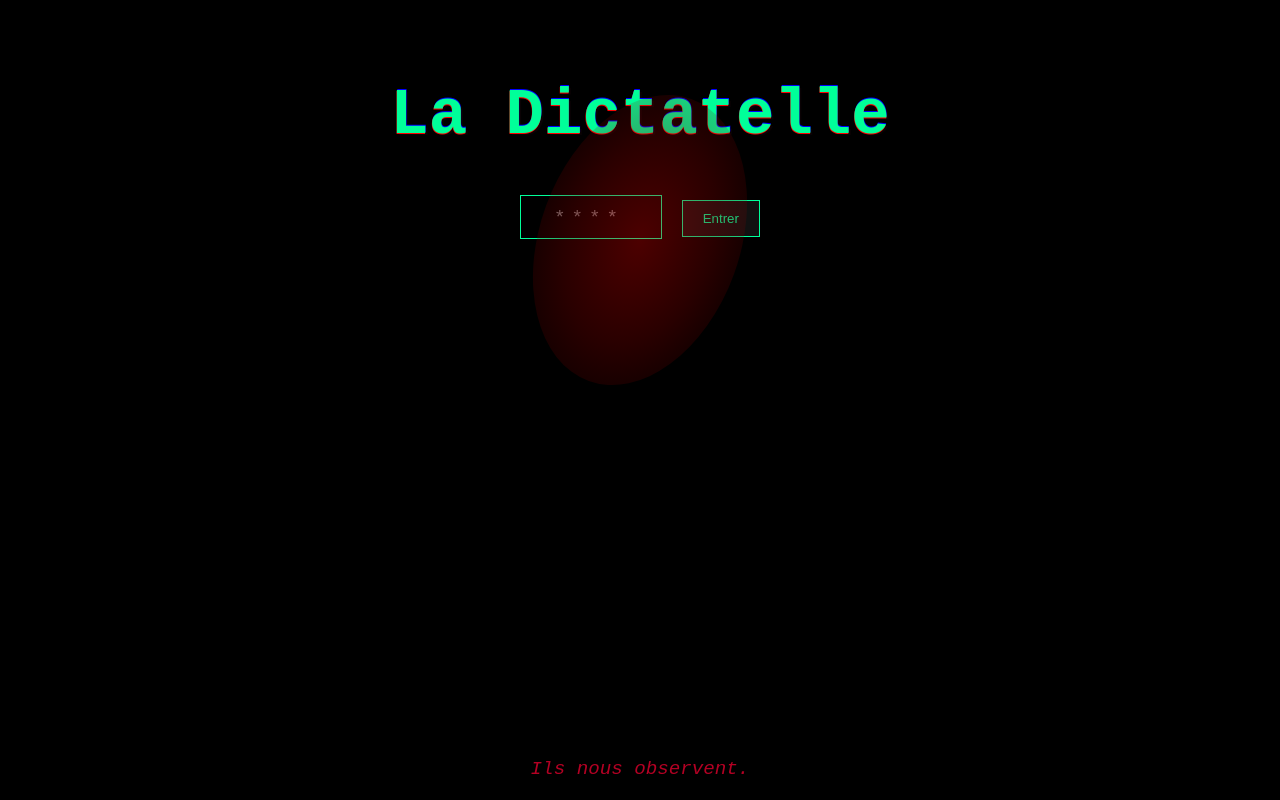
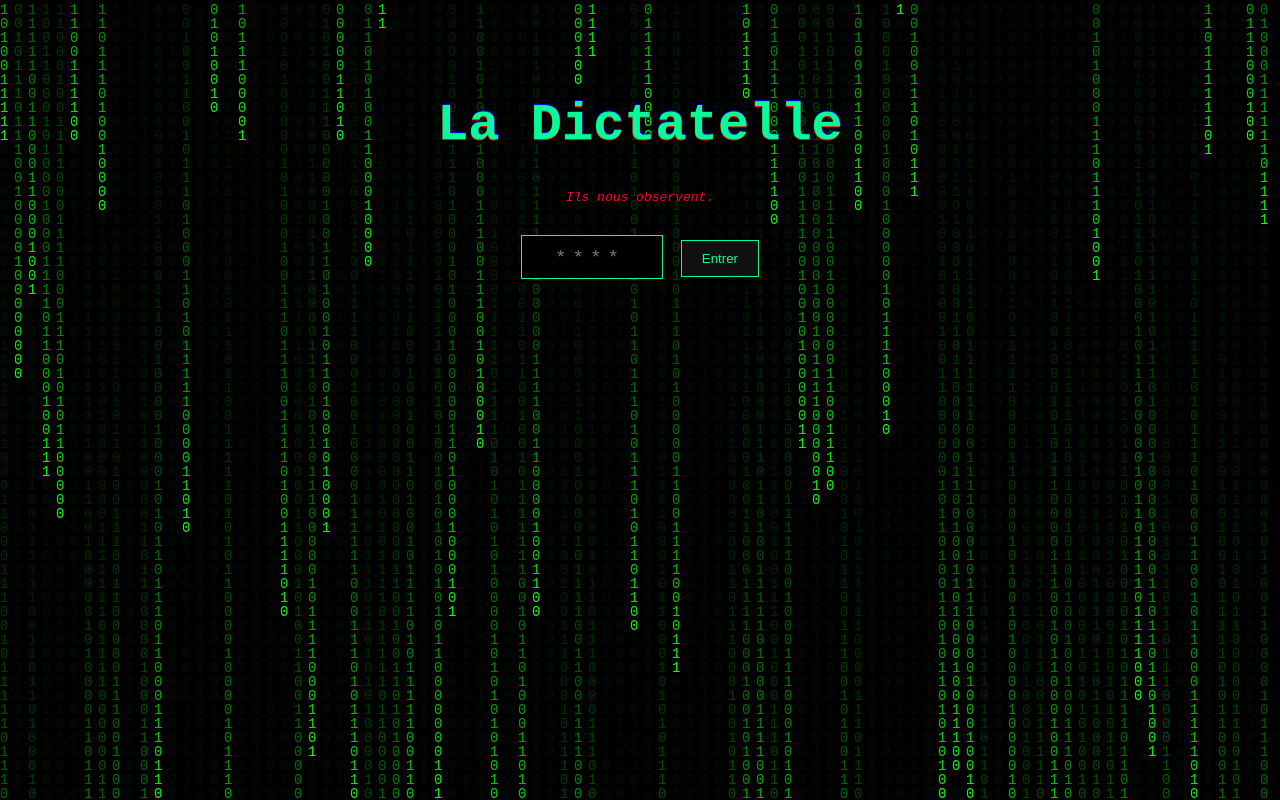
Before and after one commit to Daynis1/La-dictatelle-, a plain HTML site: page index.html in a window 1280 px wide. Drawn offline with Linux system fonts and the light colour scheme.

Commit message:
Update index.html

```diff
--- a/index.html
+++ b/index.html
@@ -4,47 +4,41 @@
   <meta charset="UTF-8" />
   <title>La Dictatelle</title>
   <style>
-    body {
+    html, body {
       margin: 0;
+      padding: 0;
+      overflow: hidden;
       background: black;
+      font-family: monospace;
       color: #00ff99;
-      font-family: 'Courier New', monospace;
-      overflow: hidden;
+    }
+
+    canvas {
+      position: fixed;
+      top: 0;
+      left: 0;
+      z-index: 0;
+    }
+
+    .content {
+      position: relative;
+      z-index: 1;
+      text-align: center;
+      margin-top: 12vh;
     }
 
     h1 {
       font-size: 4em;
-      text-align: center;
-      margin-top: 10vh;
       animation: glitch 1.5s infinite;
     }
 
-    .blood {
-      position: absolute;
-      width: 200px;
-      height: 300px;
-      background: radial-gradient(red, darkred, transparent);
-      border-radius: 50%;
-      top: 30%;
-      left: 50%;
-      transform: translate(-50%, -50%) rotate(20deg);
-      opacity: 0.3;
-      animation: drip 5s infinite;
-    }
-
     .msg {
-      position: absolute;
-      bottom: 20px;
-      width: 100%;
-      text-align: center;
       color: #ff0033;
-      font-size: 1.2em;
-      opacity: 0.7;
       font-style: italic;
+      margin-top: 10px;
     }
 
     .code-area {
-      text-align: center;
       margin-top: 30px;
     }
 
@@ -70,15 +64,13 @@
 
     #site-content {
       display: none;
-      text-align: center;
+      color: #ff0033;
       margin-top: 40px;
-      color: #ff0033;
     }
 
-    /* ANIMATION glitch avec le code caché */
     @keyframes glitch {
       0% { text-shadow: 2px 0 red, -2px 0 blue; }
-      25% { text-shadow: -2px 0 red, 2px 0 blue, 5px 5px #5124; } /* CODE CACHÉ : 5124 */
+      25% { text-shadow: -2px 0 red, 2px 0 blue, 5px 5px #5124; }
       50% { text-shadow: 1px 1px red, -1px -1px blue; }
       75% { text-shadow: 2px 2px red, -2px -2px blue, 0 0 5px #5124; }
       100% { text-shadow: 0 0 red, 0 0 blue; }
@@ -86,8 +78,10 @@
   </style>
 </head>
 <body>
+  <canvas id="matrixCanvas"></canvas>
+
+  <div class="content">
     <h1>La Dictatelle</h1>
-  <div class="blood"></div>
     <div class="msg">Ils nous observent.</div>
 
     <div class="code-area">
@@ -97,8 +91,8 @@
 
     <div id="site-content">
       <p>Bienvenue dans La Dictatelle...</p>
-    <p>Les fichiers sont ouverts.</p>
-    <!-- Tu pourras ajouter ici tes secrets -->
+      <p>Les fichiers sont ouverts. D’autres portes vous attendent.</p>
+    </div>
   </div>
 
   <script>
@@ -107,9 +101,50 @@
       if (code === "5124") {
         document.getElementById("site-content").style.display = "block";
       } else {
-        alert("Code incorrect. Essaie encore...");
+        alert("Code incorrect. Regarde autour de toi...");
       }
     }
+
+    // EFFET MATRIX + CODE CACHÉ
+    const canvas = document.getElementById("matrixCanvas");
+    const ctx = canvas.getContext("2d");
+    canvas.height = window.innerHeight;
+    canvas.width = window.innerWidth;
+
+    const chars = "01";
+    const fontSize = 14;
+    const columns = canvas.width / fontSize;
+    const drops = Array(Math.floor(columns)).fill(1);
+
+    function drawMatrix() {
+      ctx.fillStyle = "rgba(0, 0, 0, 0.05)";
+      ctx.fillRect(0, 0, canvas.width, canvas.height);
+      ctx.fillStyle = "#0F0"; // caractères verts
+      ctx.font = fontSize + "px monospace";
+
+      for (let i = 0; i < drops.length; i++) {
+        let text = chars.charAt(Math.floor(Math.random() * chars.length));
+        ctx.fillText(text, i * fontSize, drops[i] * fontSize);
+
+        if (drops[i] * fontSize > canvas.height && Math.random() > 0.975) {
+          drops[i] = 0;
+        }
+        drops[i]++;
+      }
+    }
+
+    setInterval(drawMatrix, 35);
+
+    // 🔐 Injecter le code 5124 toutes les 30 secondes
+    setInterval(() => {
+      const positions = [5, 1, 2, 4];
+      for (let i = 0; i < positions.length; i++) {
+        const x = Math.floor(Math.random() * columns);
+        const y = Math.floor(Math.random() * canvas.height / fontSize);
+        ctx.fillStyle = "#a00"; // couleur rouge sombre pour le code
+        ctx.fillText(positions[i], x * fontSize, y * fontSize);
+      }
+    }, 30000);
   </script>
 </body>
 </html>
```
Lines whose indentation alone changed are shown as unchanged.
